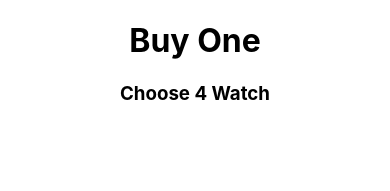
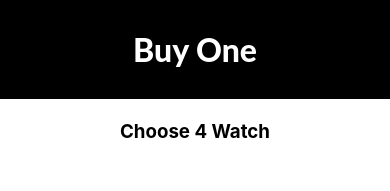
Before and after one commit to mosheurpau/Buy-one, a React (Create React App) app: page / in a window 390 px wide. Shown: the top 191 px of the page. Built offline with nearby package versions, Linux system fonts and the light colour scheme.

Commit message:
added style header

```diff
--- a/src/components/Header/Header.css
+++ b/src/components/Header/Header.css
@@ -0,0 +1,12 @@
+.header h1 {
+  background-color: black;
+  color: white;
+  font-weight: 800;
+  font-family: "Lato";
+  margin-top: 0;
+  padding: 30px;
+}
+.header h3 {
+  font-weight: 700;
+  margin-bottom: 0;
+}
--- a/src/components/Header/Header.js
+++ b/src/components/Header/Header.js
@@ -1,8 +1,8 @@
 import React from 'react';
-
+import './Header.css'
 const Header = () => {
     return (
-        <div>
+        <div className='header'>
             <h1>Buy One</h1>
             <h3>Choose 4 Watch</h3>
         </div>
--- a/src/components/Shop/Shop.css
+++ b/src/components/Shop/Shop.css
@@ -6,12 +6,12 @@
   display: grid;
   grid-template-columns: repeat(3, 1fr);
   gap: 15px;
-  margin: 100px 50px;
+  margin: 50px 50px;
 }
 .cart-container {
   background-color: black;
   color: white;
-  margin: 100px 10px;
+  margin: 50px 10px;
   border-radius: 15px;
 }
 @media screen and (max-width: 1200px) {
@@ -22,7 +22,7 @@
   .product-container {
     display: grid;
     grid-template-columns: repeat(2, 1fr);
-    margin: 100px auto;
+    margin: 50px auto;
   }
 }
 @media screen and (max-width: 576px) {
@@ -33,6 +33,10 @@
   .product-container {
     display: grid;
     grid-template-columns: repeat(1, 1fr);
-    margin: 100px auto;
+    margin: 50px auto;
+  }
+  .cart-container {
+    margin: 10px 0px;
+    border-radius: 0px;
   }
 }
```
